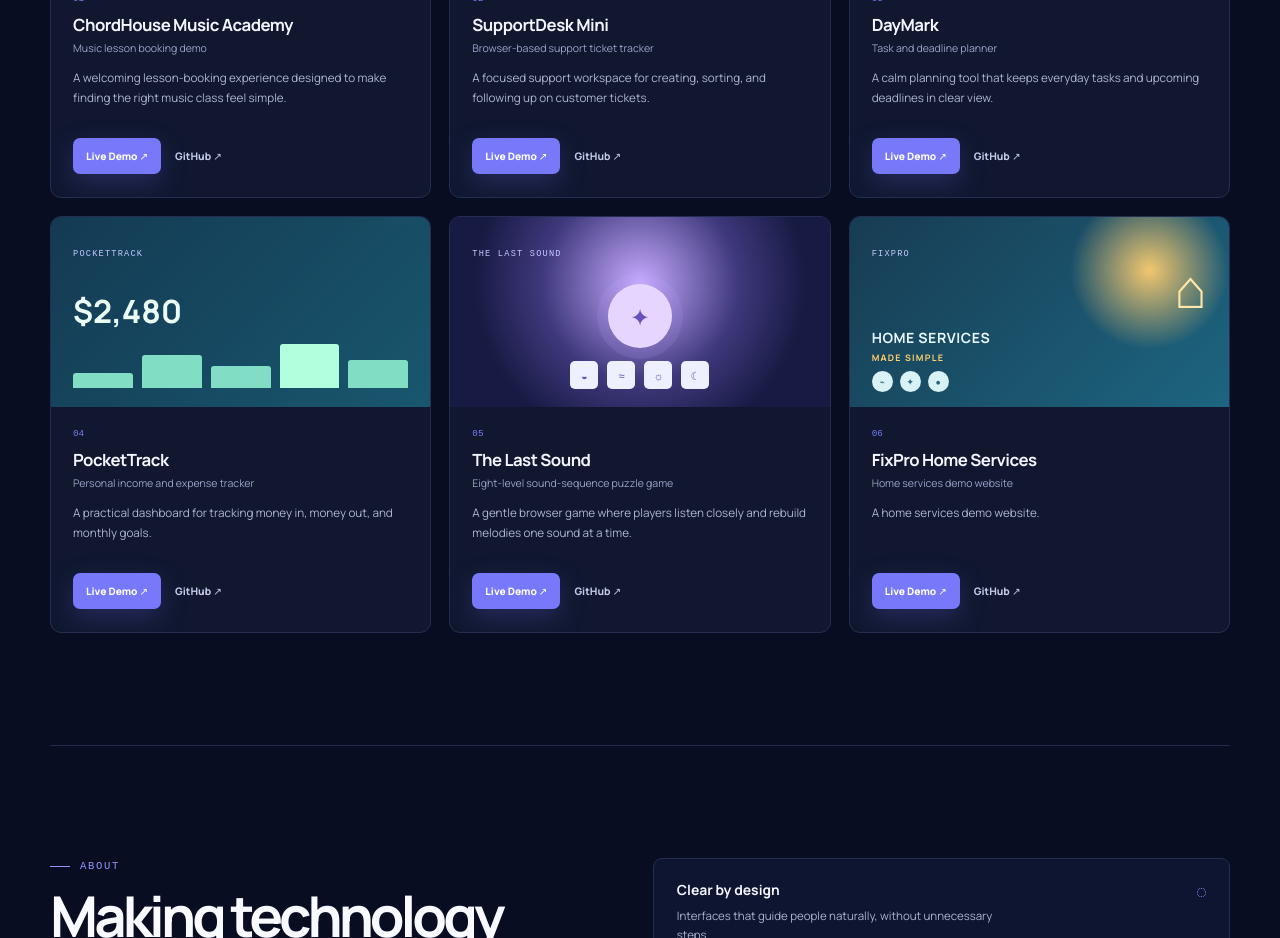
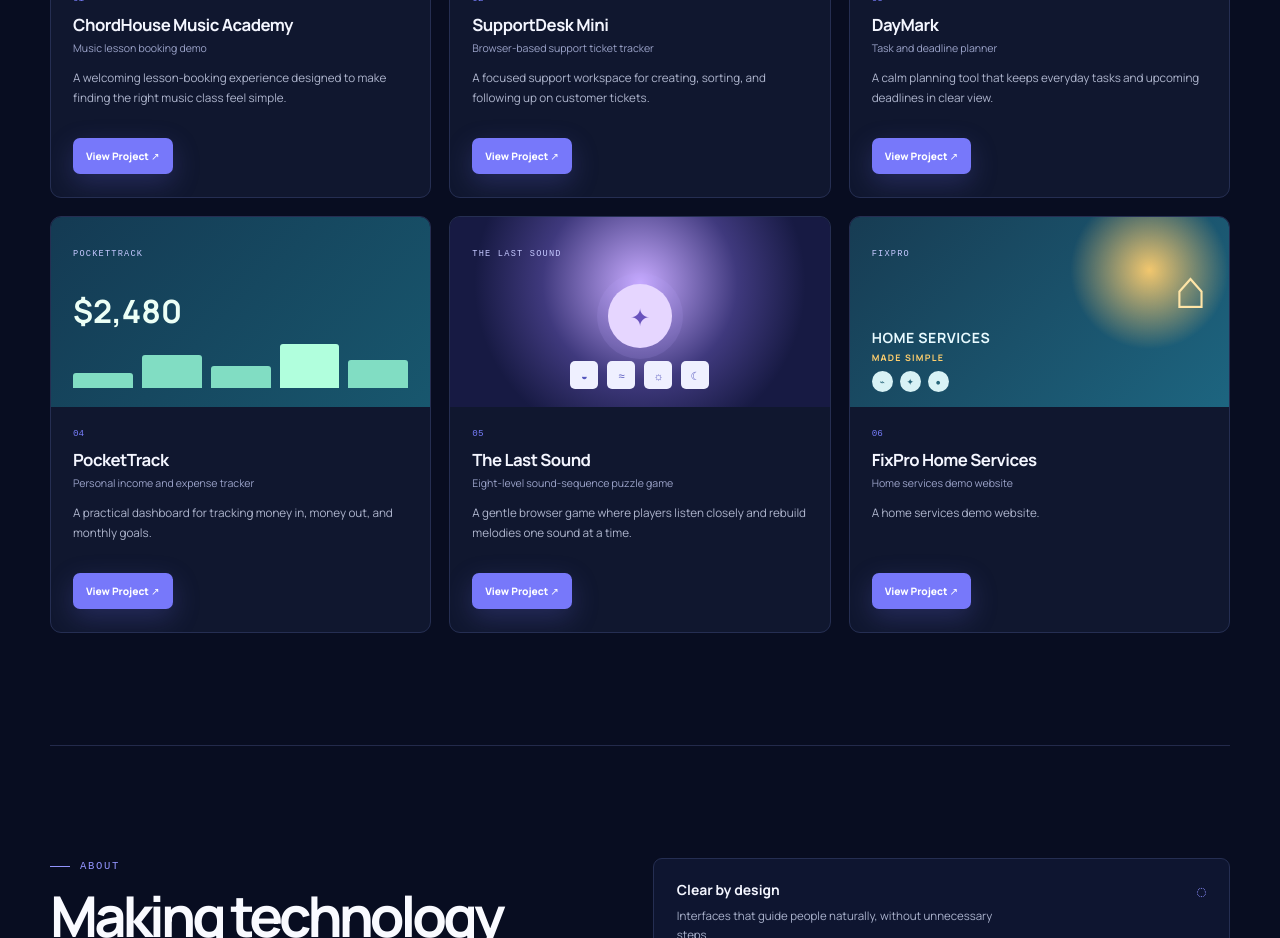
Before and after one commit to russtorralba/russell-portfolio, a React (Vite) app: page / in a window 1280 px wide. Shown: the part 1200-2138 px from the top of the page. Built offline with nearby package versions, Linux system fonts and the light colour scheme; a web font is replaced by a local one.

Commit message:
Update project card actions

```diff
--- a/src/App.jsx
+++ b/src/App.jsx
@@ -26,7 +26,7 @@ function App() {
   return <main>
     <header className="site-header"><a className="brand" href="#top" aria-label="Russell Portfolio home">R<span>.</span></a><nav aria-label="Main navigation"><a href="#projects">Projects</a><a href="#about">About</a><a href="#contact">Contact</a></nav><a className="nav-cta" href="#projects">View work <span>↗</span></a></header>
     <section className="hero" id="top" aria-labelledby="hero-title"><div className="hero-copy"><p className="eyebrow"><span /> PORTFOLIO</p><h1 id="hero-title">Useful digital<br /><em>experiences,</em><br />thoughtfully made.</h1><p className="hero-intro">A collection of websites, practical tools, and playful browser experiences built with clarity in mind.</p><div className="hero-actions"><a className="button primary" href="#projects">Explore projects <span>↓</span></a><a className="text-link" href="#about">More about me <span>→</span></a></div></div><div className="hero-art" aria-hidden="true"><i className="orbit one" /><i className="orbit two" /><div className="hero-disc">R</div><b className="spark first">✦</b><b className="spark second">✧</b><p>DESIGN <b>•</b> BUILD <b>•</b> PLAY</p></div></section>
-    <section className="projects section" id="projects" aria-labelledby="projects-title"><div className="section-heading"><div><p className="eyebrow"><span /> SELECTED WORK</p><h2 id="projects-title">Projects with a<br /><em>purpose.</em></h2></div><p>Six small, thoughtful projects — each made to solve a real need or invite a little curiosity.</p></div><div className="project-grid">{projects.map(([title, type, description, preview, liveDemo, githubUrl], index) => <article className="project-card" key={title}><Preview kind={preview} title={title} /><div className="project-body"><p className="project-number">0{index + 1}</p><h3>{title}</h3><p className="project-type">{type}</p><p className="project-description">{description}</p><div className="card-actions">{liveDemo ? <a className="button small primary" href={liveDemo} target="_blank" rel="noreferrer">Live Demo ↗</a> : <button className="button small placeholder" disabled>Live Demo — add URL</button>}{githubUrl ? <a className="github-link" href={githubUrl} target="_blank" rel="noreferrer">GitHub ↗</a> : <button className="github-link" disabled>GitHub — add URL ↗</button>}</div></div></article>)}</div></section>
+    <section className="projects section" id="projects" aria-labelledby="projects-title"><div className="section-heading"><div><p className="eyebrow"><span /> SELECTED WORK</p><h2 id="projects-title">Projects with a<br /><em>purpose.</em></h2></div><p>Six small, thoughtful projects — each made to solve a real need or invite a little curiosity.</p></div><div className="project-grid">{projects.map(([title, type, description, preview, liveDemo], index) => <article className="project-card" key={title}><Preview kind={preview} title={title} /><div className="project-body"><p className="project-number">0{index + 1}</p><h3>{title}</h3><p className="project-type">{type}</p><p className="project-description">{description}</p><div className="card-actions">{liveDemo ? <a className="button small primary" href={liveDemo} target="_blank" rel="noreferrer">View Project ↗</a> : <button className="button small placeholder" disabled>View Project — add URL</button>}</div></div></article>)}</div></section>
     <section className="about section" id="about" aria-labelledby="about-title"><div className="about-copy"><p className="eyebrow"><span /> ABOUT</p><h2 id="about-title">Making technology feel<br /><em>more human.</em></h2><p>I enjoy building practical digital experiences, from websites and productivity tools to interactive browser games. My projects focus on clean interfaces, useful features, and simple experiences that are easy to understand and use.</p></div><div className="feature-grid"><article><span>◌</span><h3>Clear by design</h3><p>Interfaces that guide people naturally, without unnecessary steps.</p></article><article><span>✦</span><h3>Useful details</h3><p>Small features that make everyday tasks feel more manageable.</p></article><article><span>↗</span><h3>Built to explore</h3><p>Responsive projects that work smoothly across screen sizes.</p></article></div></section>
     <section className="contact section" id="contact" aria-labelledby="contact-title"><i className="contact-glow" /><p className="eyebrow"><span /> GET IN TOUCH</p><h2 id="contact-title">Let's build something<br /><em>useful.</em></h2><p>Have a project, website, or idea you'd like to discuss? Feel free to get in touch.</p><div className="contact-actions"><a className="button primary" href="mailto:yourdgtalhub@gmail.com">Email Me</a><a className="button outline" href="https://github.com/russtorralba" target="_blank" rel="noreferrer">GitHub Profile ↗</a></div></section>
     <footer><a className="brand" href="#top" aria-label="Back to top">R<span>.</span></a><p>Designed and built with care.</p><a href="#top">Back to top ↑</a></footer>
```
